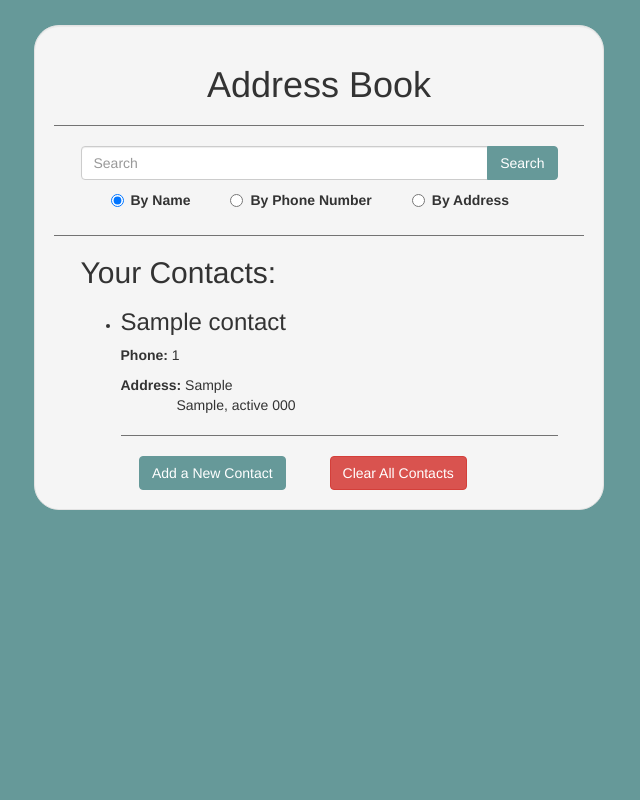
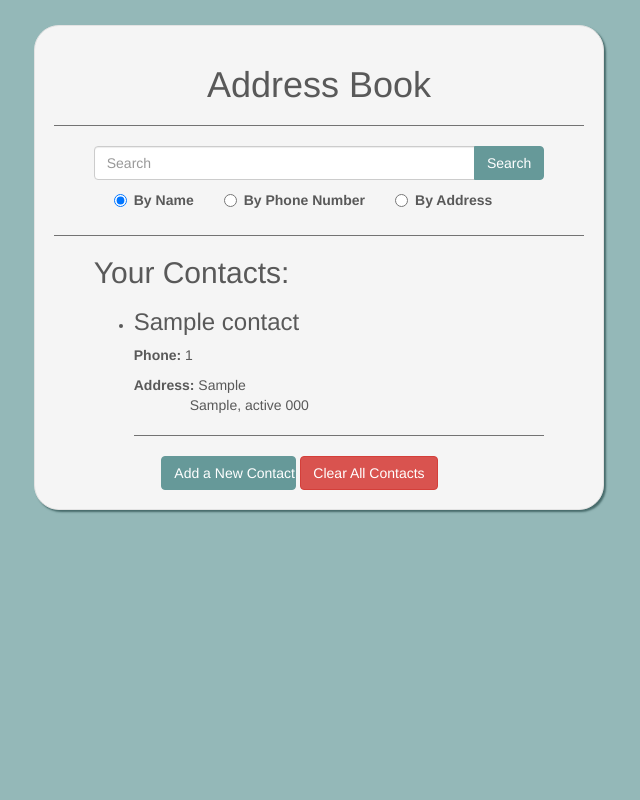
Before and after one commit to mlawson3691/address_book, a PHP site: template views/contacts.html.twig in a window 1280 px wide. Shown: the whole page, without its empty margins (321-961 px from the left). Run offline with PHP 8.4, Linux system fonts and the light colour scheme; the template is opened without the code that fills it: most values are stand-ins (such as "Sample title", 1, 10 or a date in 2020); some libraries are stand-ins or nearby versions.

Commit message:
Add additional styling to pages

```diff
--- a/web/css/styles.css
+++ b/web/css/styles.css
@@ -1,5 +1,8 @@
+/* GENERAL FORMATTING */
+
 body {
-    background: #669999;
+    background: #94b8b8;
+    color: #595959;
 }
 
 .container {
@@ -9,10 +12,11 @@ body {
 .well {
     margin-top: 25px;
     border-radius: 25px;
+    box-shadow: 2px 2px 2px #476b6b;
 }
 
 .wrapper {
-    width: 90%;
+    width: 85%;
     margin: 0 auto;
 }
 
@@ -33,24 +37,89 @@ hr {
     background: #476b6b;
 }
 
+/* RADIO BUTTONS */
+
+input[type="radio"]:checked {
+    color: #ffff99;
+}
+
 #radios {
     margin-top: 10px;
 }
 
 .radio-inline {
-    margin: 0 30px;
+    margin: 0 20px;
 }
+
+/* CONTACTS */
+
+.avatar {
+    display: inline-block;
+    width: 125px;
+    height: 125px;
+    margin-right: 25px;
+    margin-top: -100px;
+}
+
+.contactInfo {
+    display: inline-block;
+    width: 270px;
+}
+
+/* SECONDARY PAGES */
+
+.text-center ul {
+    padding-left: 0;
+}
+
+.text-center li {
+    list-style-type: none;
+}
+
+/* NEW CONTACT FORM */
 
 .form-create {
     display: none;
 }
 
-#bottomButtons {
-    width: 400px;
-    margin: 0 auto;
+.form-create h2 {
+    text-align: center;
 }
 
-.btn-bottom {
+.form-create .btn {
+    width: 70%;
+    margin-left: 15%;
+}
+
+#newContact {
     display: inline;
-    margin: 0 20px;
+    width: 30%;
+    margin-left: 15%;
 }
+
+/* BOTTOM NAVIGATION */
+
+#bottomButtons form {
+    display: inline;
+}
+
+#hideNewContact {
+    display:none;
+    width: 30%;
+    margin-left: 15%;
+}
+
+#btnClear {
+    width: 30%;
+    margin-left: 10%;
+}
+
+.btn-home {
+    width: 30%;
+    margin-left: 35%;
+}
+
+button a, button a:hover, button a:focus, button a:active {
+    color: white;
+    text-decoration: none;
+}
```
